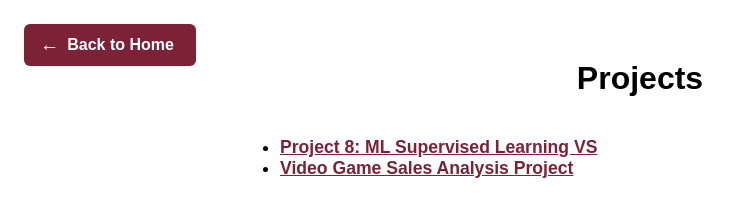
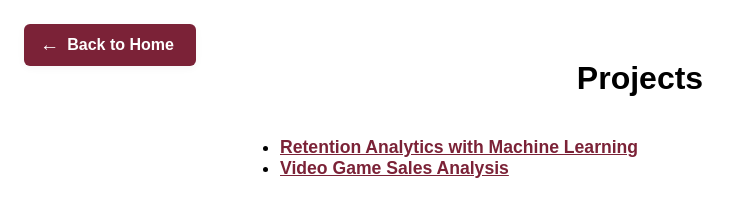
Before and after one commit to Holly-D-C/my-portfolio, a plain HTML site: page projects.html in a window 1280 px wide. Shown: the whole page, without its empty margins (0-741 px from the left). Drawn offline with Linux system fonts and the light colour scheme.

Commit message:
Rename Project Links

```diff
--- a/projects.html
+++ b/projects.html
@@ -40,8 +40,8 @@
   <h1 style="text-align:center; margin-top:60px;">Projects</h1>
   <div style="max-width:800px; margin:40px auto;">
     <ul style="font-size:1.1em;">
-      <li><a href="Project_8_ML_Supervised_Learning_VS_new.html" style="color:#7B2237; text-decoration:underline; font-weight:bold;">Project 8: ML Supervised Learning VS</a></li>
-      <li><a href="video_game_sales_project_5.html" style="color:#7B2237; text-decoration:underline; font-weight:bold;">Video Game Sales Analysis Project</a></li>
+      <li><a href="Project_8_ML_Supervised_Learning_VS_new.html" style="color:#7B2237; text-decoration:underline; font-weight:bold;">Retention Analytics with Machine Learning</a></li>
+      <li><a href="video_game_sales_project_5.html" style="color:#7B2237; text-decoration:underline; font-weight:bold;">Video Game Sales Analysis</a></li>
       <!-- Add more project links here -->
     </ul>
   </div>
```
